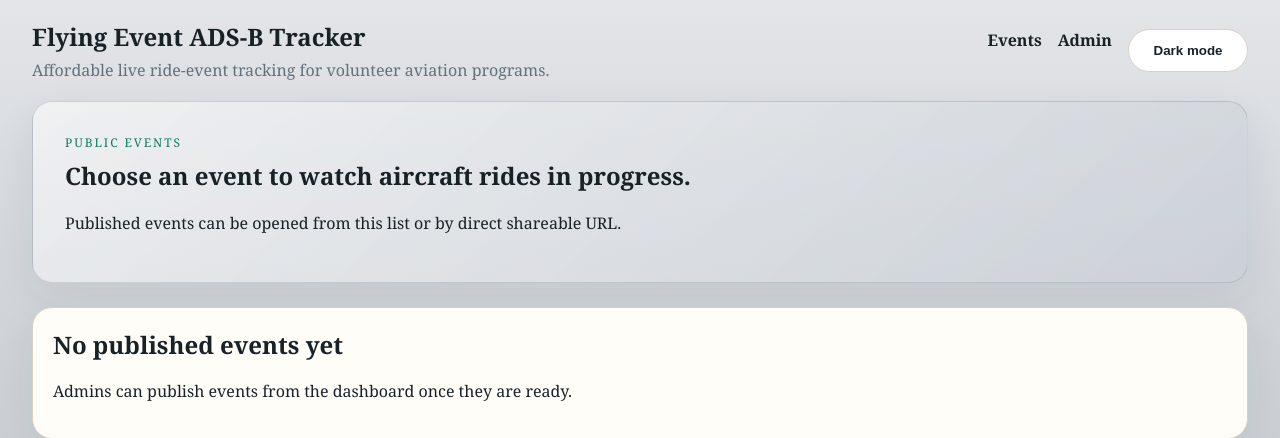
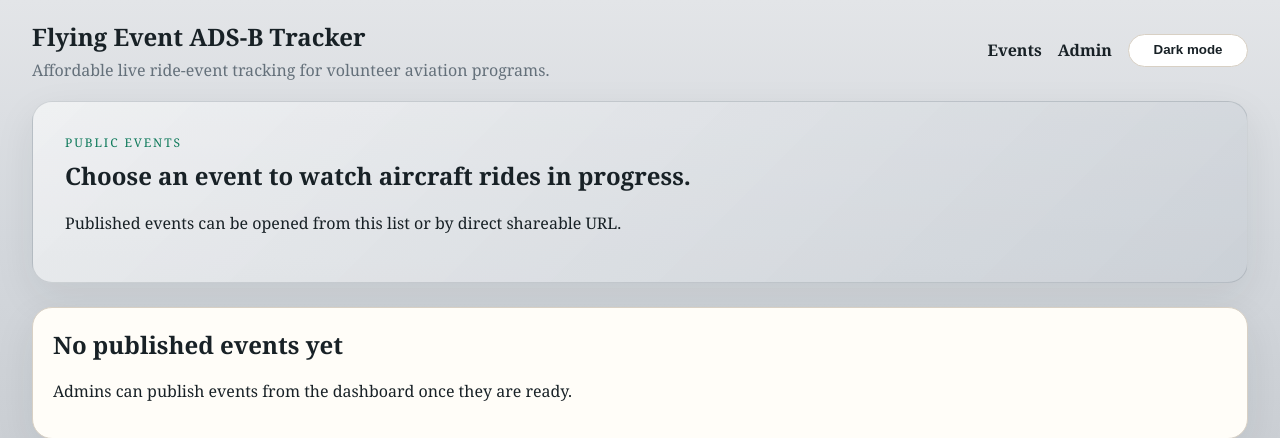
Before and after one commit to davideellis/Flying_Event_ADSB_Tracker, a FastAPI app: page / in a window 1280 px wide. Shown: the top 438 px of the page. Run offline with FastAPI, Linux system fonts and the light colour scheme; data that the repository does not hold is empty.

Commit message:
Align header theme toggle with nav links

```diff
--- a/src/app/static/styles.css
+++ b/src/app/static/styles.css
@@ -61,8 +61,18 @@ a { color: inherit; }
   font-weight: 700;
 }
 .tagline { color: var(--muted); margin: 0.35rem 0 0; }
-.site-header nav { display: flex; gap: 1rem; }
-.site-header nav a { text-decoration: none; font-weight: 600; }
+.site-header nav {
+  display: flex;
+  gap: 1rem;
+  align-items: center;
+}
+.site-header nav a {
+  text-decoration: none;
+  font-weight: 600;
+  display: inline-flex;
+  align-items: center;
+  min-height: 2.25rem;
+}
 .page-shell { padding: 0 2rem 3rem; }
 .hero {
   background: var(--hero-bg);
@@ -278,6 +288,9 @@ h1, h2, h3, p { margin-top: 0; }
 }
 .theme-toggle {
   min-width: 7.5rem;
+  padding: .48rem .9rem;
+  line-height: 1.2;
+  align-self: center;
 }
 .sidebar, .aircraft-row { display: grid; gap: .35rem; }
 .aircraft-admin-card { margin-bottom: 1rem; }
```
